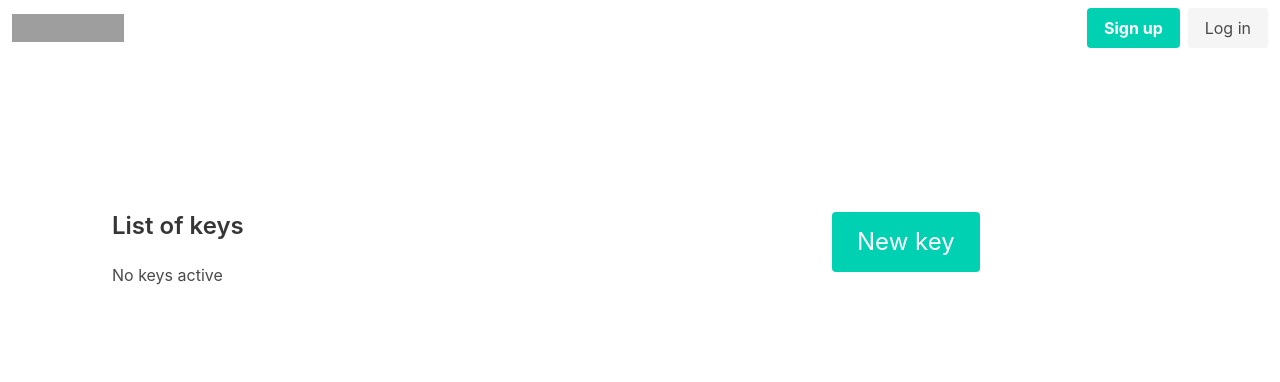
After one commit to sakonn/location-app, a Flask app: page /key-list in a window 1280 px wide. The commit adds this page. Shown: the top 382 px of the page. Run offline with Flask 2, Linux system fonts and the light colour scheme; data that the repository does not hold is empty; grey boxes are pictures that could not be loaded.

Commit message:
Finish keys functionality

```diff
--- a/backend/locationApp/forms.py
+++ b/backend/locationApp/forms.py
@@ -52,9 +52,8 @@ class UpdateAccountForm(FlaskForm):
           raise ValidationError('That email is taken. Please choose a different one.')
 
 class KeyForm(FlaskForm):
-  identifier = StringField()
   name = StringField('Key name', validators=[DataRequired()])
-  key = StringField('Key', validators=[DataRequired()])
+  key = StringField('Key', validators=[])
 
   submit = SubmitField('Save key')
 
--- a/backend/locationApp/routes.py
+++ b/backend/locationApp/routes.py
@@ -1,10 +1,10 @@
 from flask import render_template, url_for, flash, redirect, request
-from datetime import datetime, date
-from flask.templating import render_template_string
+from datetime import datetime
 from locationApp import app, db, bcrypt
 from locationApp.forms import RegistrationForm, LoginForm, KeyForm, BorrowForm, UpdateAccountForm
 from locationApp.models import User, LocationPoint, ApiKey, Borrow
 from flask_login import login_user, current_user, logout_user, login_required
+from secrets import token_hex
 import requests
 
 data = [
@@ -125,6 +125,34 @@ def borrow_delete(borrow_id):
   flash('Your borrow has been deleted!', 'success')
   return redirect(url_for('borrow_list'))
 
+@app.route("/key-list", methods=['POST', 'GET'])
+def key_list():
+#  keys = ApiKey.query.filter_by(owner=current_user)
+  keys = ApiKey.query.all()
+#  active = Borrow.query.filter(Borrow.borrowed_to >= datetime.utcnow()).first()
+  return render_template('key_list.html', keys=keys)
+
+@app.route("/key/new", methods=['POST', 'GET'])
+def key_new():
+  form = KeyForm()
+  if form.validate_on_submit():
+    key = ApiKey(name=form.name.data, key=form.key.data, owner=current_user)
+    db.session.add(key)
+    db.session.commit()
+    flash('Your key has been created, you are able to use it!', 'success')
+    return redirect(url_for('key_list'))
+  elif request.method == 'GET':
+    form.key.data = token_hex(nbytes=16)
+  return render_template('key_new.html', form=form)
+
+@app.route("/key/<int:key_id>/delete", methods=['POST', 'GET'])
+def key_delete(key_id):
+  key = ApiKey.query.get_or_404(key_id)
+  db.session.delete(key)
+  db.session.commit()
+  flash('Your key has been deleted!', 'success')
+  return redirect(url_for('key_list'))
+
 @app.route("/api/newpoint", methods=['POST', 'GET'])
 def addPoint():
   active_borrow = Borrow.query.filter(Borrow.borrowed_to >= datetime.utcnow()).first()
--- a/backend/locationApp/templates/borrow.html
+++ b/backend/locationApp/templates/borrow.html
@@ -8,9 +8,9 @@
     <div class="column is-4">
       <h2 class="title is-4">Borrow with client {{ borrow.client }} </h2>
       <div class="buttons">
-        <a class="button is-danger" href="{{ url_for('borrow_delete', borrow_id=borrow.id) }}">Delete borrow</a></a>
+        <a class="button is-danger" href="{{ url_for('borrow_delete', borrow_id=borrow.id) }}">Delete borrow</a>
         {% if stoppable %}
-          <a class="button is-danger" href="{{ url_for('borrow_stop', borrow_id=borrow.id) }}">Stop borrow</a></a>
+          <a class="button is-danger" href="{{ url_for('borrow_stop', borrow_id=borrow.id) }}">Stop borrow</a>
         {% endif %}
       </div>
       <p class="content">
--- /dev/null
+++ b/backend/locationApp/templates/key_list.html
@@ -0,0 +1,41 @@
+{% extends "layout.html" %}
+
+{% block content %}
+
+<section class="section">
+  <div class="container">
+    <div class="columns is-centered mt-6">
+      <div class="column is-8">
+        <h2 class="title is-4">List of keys</h2>
+        {% if keys %}
+        <table class="table is-striped">
+          <thead>
+            <th>Key name</th>
+            <th>Key value</th>
+            <th>Action</th>
+          </thead>
+          <tbody>
+            {% for key in keys %}
+              <tr>
+                <td>{{ key.name }}</td>
+                <td>{{ key.key }}</td>
+                <td> <a href="{{ url_for('key_delete', key_id=key.id) }}" class="button is-danger">Delete key</a></td>
+              </tr>
+            {% endfor %}
+          </tbody>
+        </table>
+        {% else %}
+          <p class="content">No keys active</p>
+        {% endif %}
+      </div>
+      <div class="column is-4">
+        <a href="{{ url_for('key_new')}}" class="button is-large is-primary">New key</a>
+      </div>
+    </div>
+
+
+  </div>
+</section>
+
+
+{% endblock content %}
--- a/backend/locationApp/templates/navbar.html
+++ b/backend/locationApp/templates/navbar.html
@@ -16,6 +16,9 @@
       {% if current_user.is_authenticated %}
         <a class="navbar-item" href="{{ url_for('borrow_list')}}">
           Borrows
+        </a>
+        <a class="navbar-item" href="{{ url_for('key_list')}}">
+          Keys
         </a>
       {% endif %}
       {#
```
Also changed, not shown: backend/locationApp/templates/key_new.html (added, +71 -0 lines).
